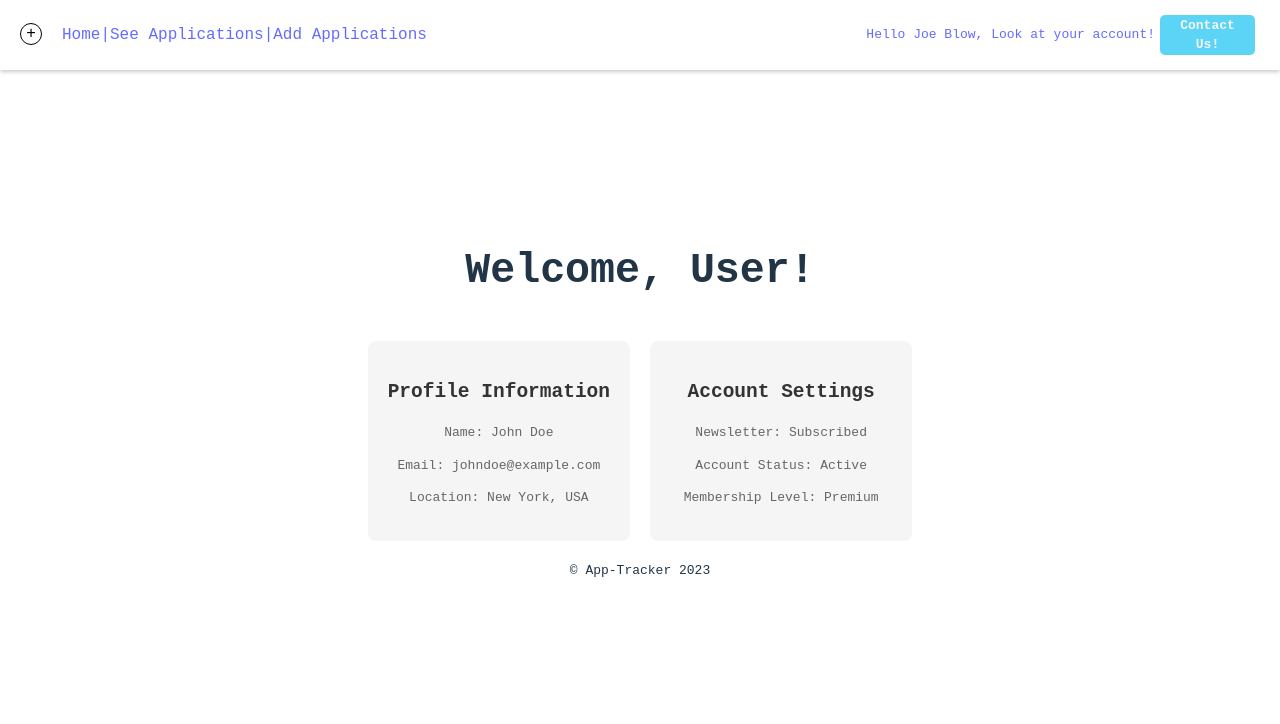
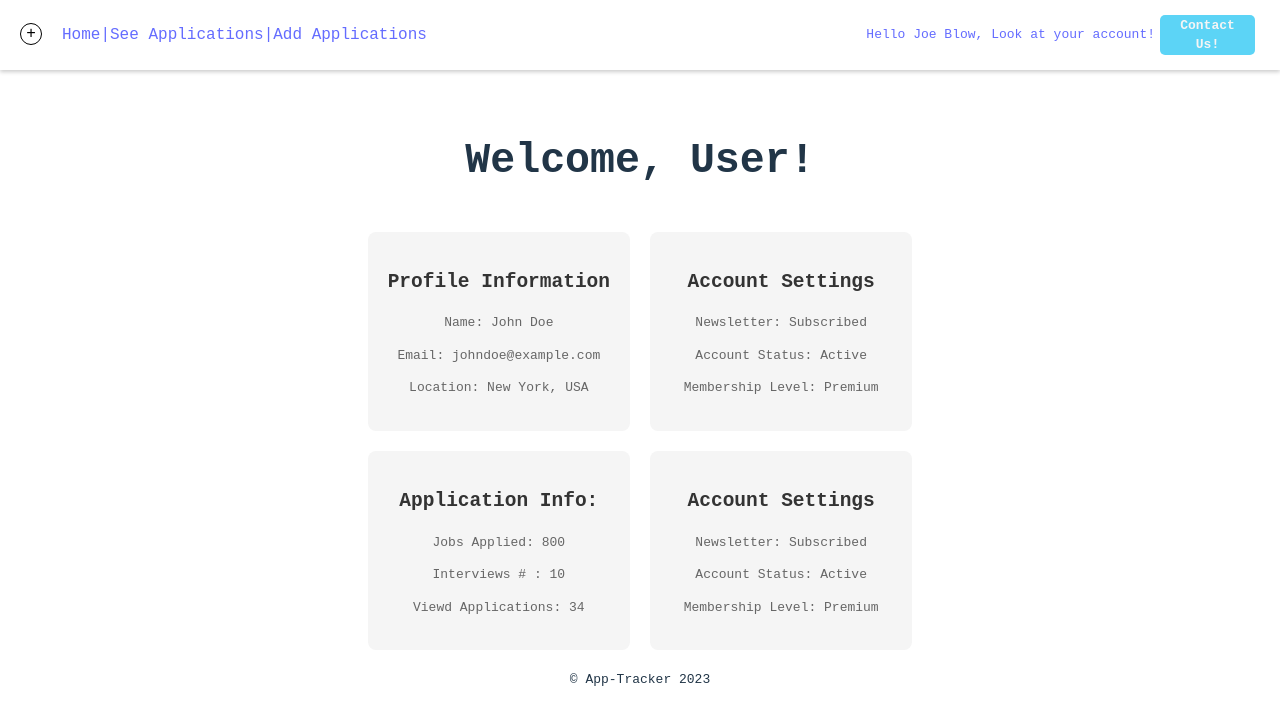
Before and after one commit to kpiacenta93/vue-router-setup, a Vue app in the folder vue-router/: page /UserAccountViews in a window 1280 px wide. Shown: the top 724 px of the page. Built offline with nearby package versions, Linux system fonts and the light colour scheme.

Commit message:
styling user account section

```diff
--- a/vue-router/src/components/UserAccount.vue
+++ b/vue-router/src/components/UserAccount.vue
@@ -7,6 +7,18 @@
           <p>Name: John Doe</p>
           <p>Email: johndoe@example.com</p>
           <p>Location: New York, USA</p>
+        </div>
+        <div class="right-section">
+          <h2>Account Settings</h2>
+          <p>Newsletter: Subscribed</p>
+          <p>Account Status: Active</p>
+          <p>Membership Level: Premium</p>
+        </div>
+        <div class="left-section">
+          <h2>Application Info:</h2>
+          <p>Jobs Applied: 800</p>
+          <p>Interviews # : 10</p>
+          <p>Viewd Applications: 34</p>
         </div>
         <div class="right-section">
           <h2>Account Settings</h2>
```
